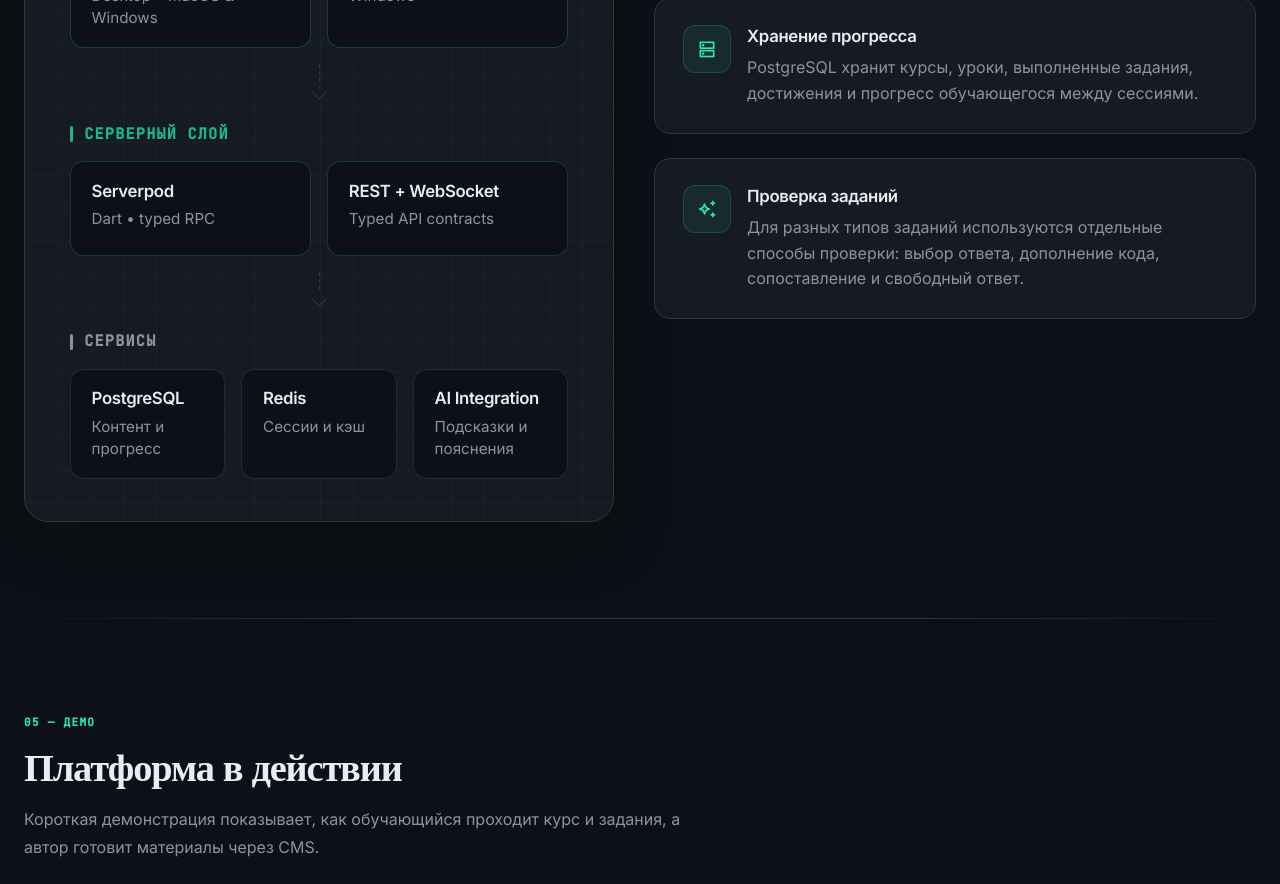
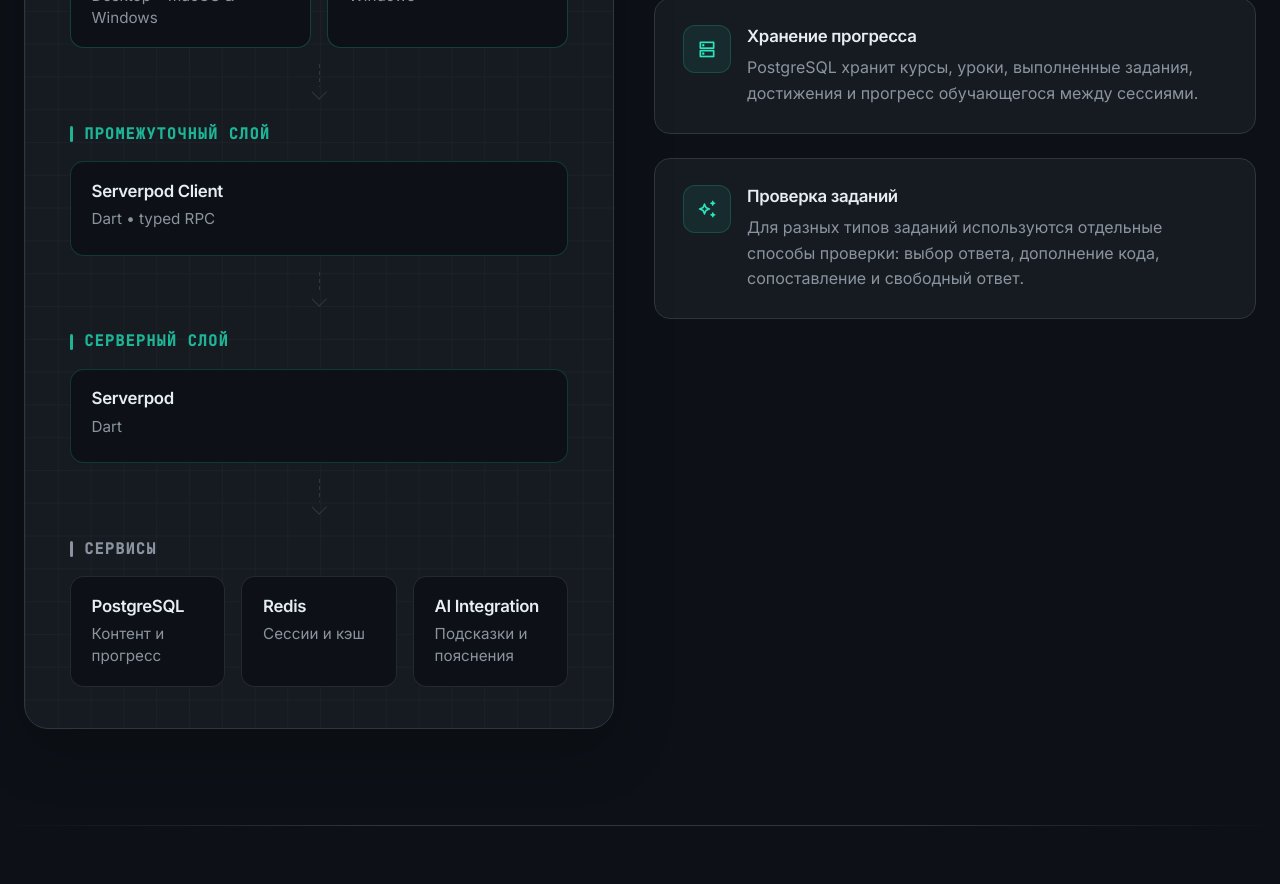
Before and after one commit to praxis-plate/showcase, a Nuxt app: page / in a window 1280 px wide. Shown: the part 4400-5284 px from the top of the page. Built offline with nearby package versions, Linux system fonts and the light colour scheme.

Commit message:
[main] Поправил диаграмму

```diff
--- a/app/components/architecture/ArchitectureDiagram.vue
+++ b/app/components/architecture/ArchitectureDiagram.vue
@@ -22,7 +22,10 @@
 
       <div
         class="architecture-diagram__nodes"
-        :class="{ 'architecture-diagram__nodes--three': layer.items.length === 3 }"
+        :class="{
+          'architecture-diagram__nodes--one': layer.items.length === 1,
+          'architecture-diagram__nodes--three': layer.items.length === 3
+        }"
       >
         <article
           v-for="item in layer.items"
@@ -66,14 +69,22 @@
       { name: 'Flutter система управления контентом', sub: 'Desktop &bull; macOS & Windows' }
     ]
   },
+    {
+    id: 'generated-client',
+    label: 'Промежуточный слой',
+    color: 'var(--color-primary-dark)',
+    borderColor: 'rgba(30, 180, 150, 0.24)',
+    items: [
+      { name: 'Serverpod Client', sub: 'Dart &bull; typed RPC' },
+    ]
+  },
   {
     id: 'backend',
     label: 'Серверный слой',
     color: 'var(--color-primary-dark)',
     borderColor: 'rgba(30, 180, 150, 0.24)',
     items: [
-      { name: 'Serverpod', sub: 'Dart &bull; typed RPC' },
-      { name: 'REST + WebSocket', sub: 'Typed API contracts' }
+      { name: 'Serverpod', sub: 'Dart' },
     ]
   },
   {
@@ -145,8 +156,13 @@
 
   &__nodes {
     display: grid;
+    justify-content: center;
     grid-template-columns: repeat(2, minmax(0, 1fr));
     gap: 1rem;
+
+    &--one {
+      grid-template-columns: 1fr;
+    }
 
     &--three {
       grid-template-columns: repeat(3, minmax(0, 1fr));
```
